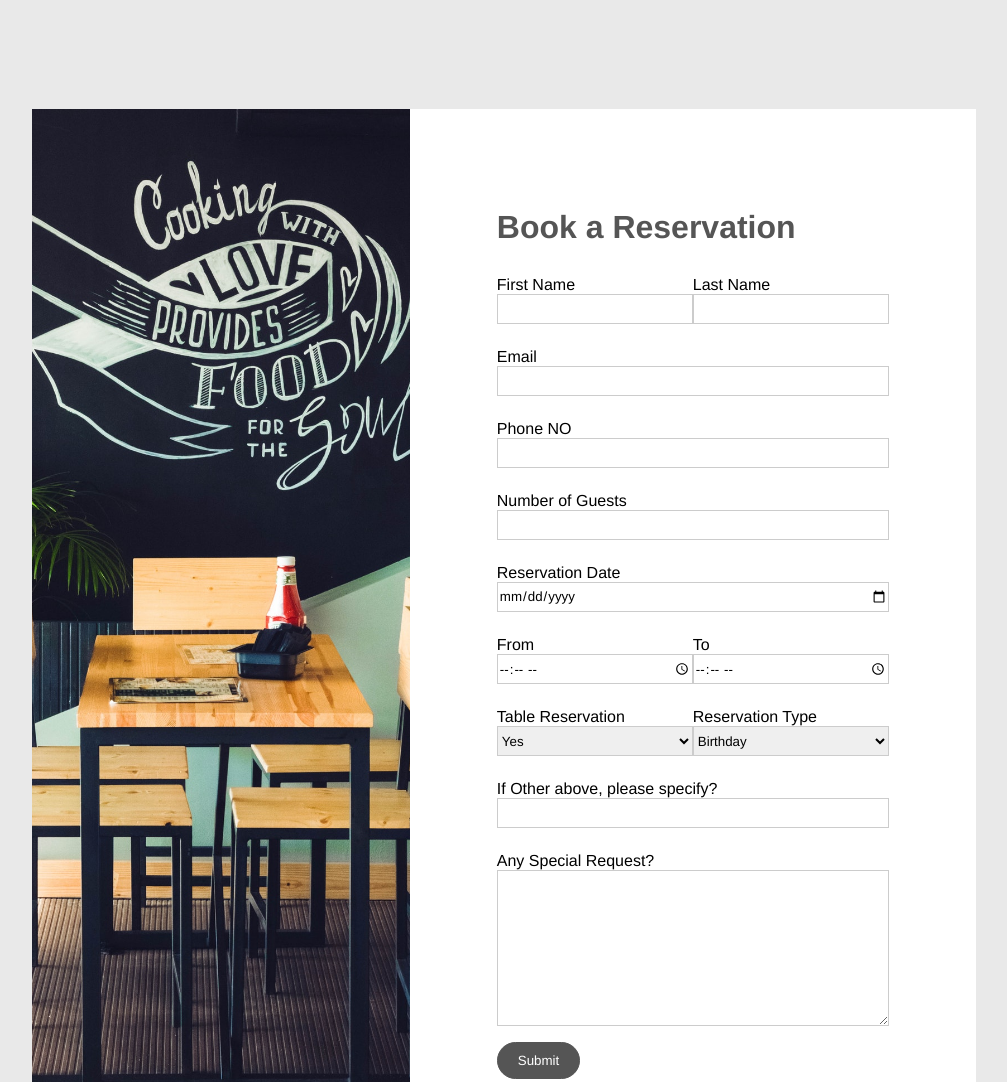
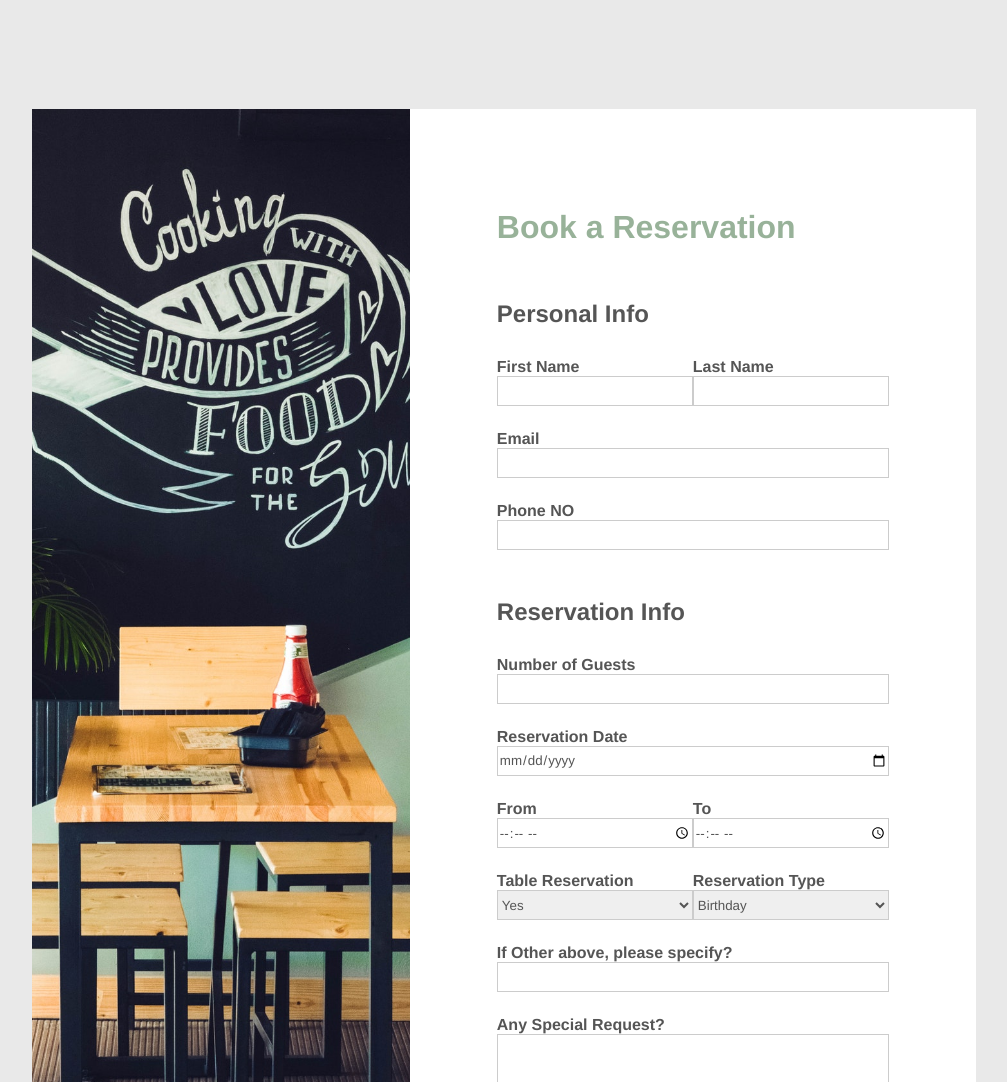
Before and after one commit to Maiel-Technologies-LLC/reservation-frontend, a plain HTML site: page index.html in a window 1280 px wide. Shown: the top 1082 px of the page, without its empty margins (136-1143 px from the left). Drawn offline with Linux system fonts and the light colour scheme.

Commit message:
update form validations

```diff
--- a/index.html
+++ b/index.html
@@ -45,9 +45,11 @@ window.onload = function(){
 
             <div class="form-container">
                 <h1 class="form-title">Book a Reservation</h1>
-                <br>
+                <br><br><br>
                 <form action="https://mtl-reservation-backend.herokuapp.com/mail" method="POST">
 
+                    <h2>Personal Info</h2>
+                    <br>
                     <div class="input-group">
 
                         <div class="input">
@@ -71,7 +73,10 @@ window.onload = function(){
                         <label for="">Phone NO</label>
                         <input name="telephone" type="tel" required>
                     </div>
+                    <br><br>
 
+                    <h2>Reservation Info</h2>
+                    <br>
                     <div class="input">
                         <label for="">Number of Guests</label>
                         <input name="guests" type="number" min="1" max="6" required>
@@ -90,7 +95,7 @@ window.onload = function(){
 
                         <div class="input">
                             <label for="">To</label>
-                            <input name="timeTo" type="time" required>
+                            <input name="timeTo" type="time" id="timeTo" min="09:00" max="22:00" required>
                         </div>
                     </div>
 
--- a/style.css
+++ b/style.css
@@ -2,6 +2,7 @@
     margin: 0px;
     font-family: Helvetica;
     box-sizing: border-box;
+    color: #555;
 }
 
 .container {
@@ -22,12 +23,16 @@
     background-size: cover;
 }
 
+h2 {
+    color: #555;
+}
+
 .form-container {
     padding: 20px 30px;
 }
 
 .form-title {
-    color: #555;
+    color: #98B299;
 }
 
 .input {
@@ -36,6 +41,8 @@
 
 label {
     display: block;
+    font-weight: bold;
+    color: #555;
 }
 
 input {
```
